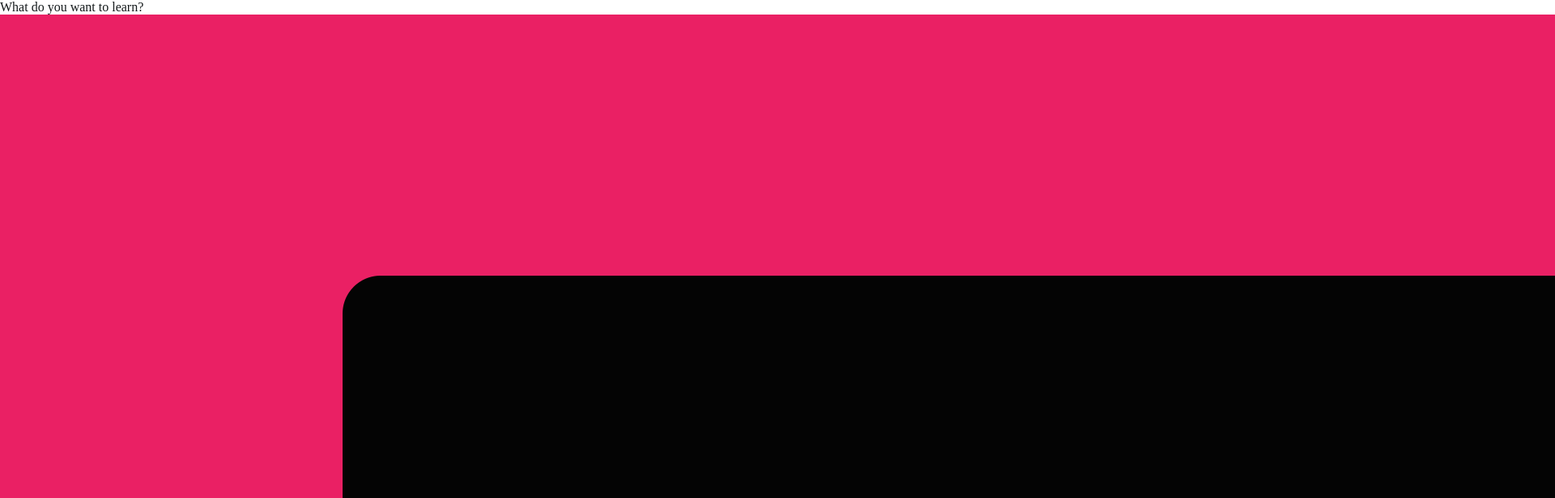
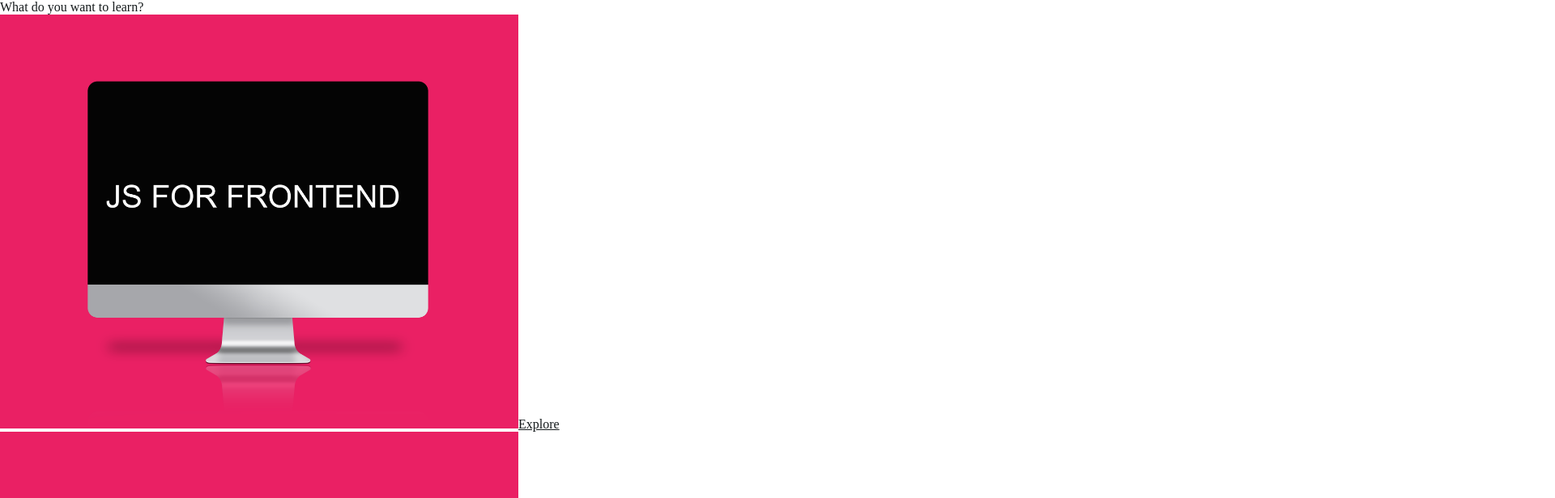
Before and after one commit to abrusu-collins/JS-Pro, a React (Create React App) app: page /resourcelinks in a window 1280 px wide. Shown: the top 616 px of the page at 81% size, 1920 px wide, since content can reach past the window. Built offline with nearby package versions, Linux system fonts and the light colour scheme; a web font is replaced by a local one.

Commit message:
After liverpool

```diff
--- a/src/components/ResourceLinks.jsx
+++ b/src/components/ResourceLinks.jsx
@@ -12,7 +12,7 @@ function ResourceLinks() {
     <div className="resourcelinks">
       <div className="resourcelinks-hero">
         <p>What do you want to learn?</p>
-              <div className="all-resoucers">
+        <div className="all-resouces">
           <div className="frontend">
             <img src={frontend} alt="" />
             <a href=" ">Explore</a>
--- /dev/null
+++ b/src/sass/_resourceslink.scss
@@ -0,0 +1,11 @@
+.resourcelinks {
+  & .resourcelinks-hero {
+  }
+  & .all-resouces {
+
+
+  }
+  & img{
+    width: 50%;
+  }
+}
--- a/src/sass/index.scss
+++ b/src/sass/index.scss
@@ -7,3 +7,4 @@
 @import "wait";
 @import "footer";
 @import "soon";
+@import "resourceslink";
--- a/src/styles/index.css
+++ b/src/styles/index.css
@@ -278,3 +278,7 @@
   font-size: 40px;
   font-family: PPBold;
 }
+
+.resourcelinks img {
+  width: 50%;
+}
```
Lines whose indentation alone changed are shown as unchanged.
